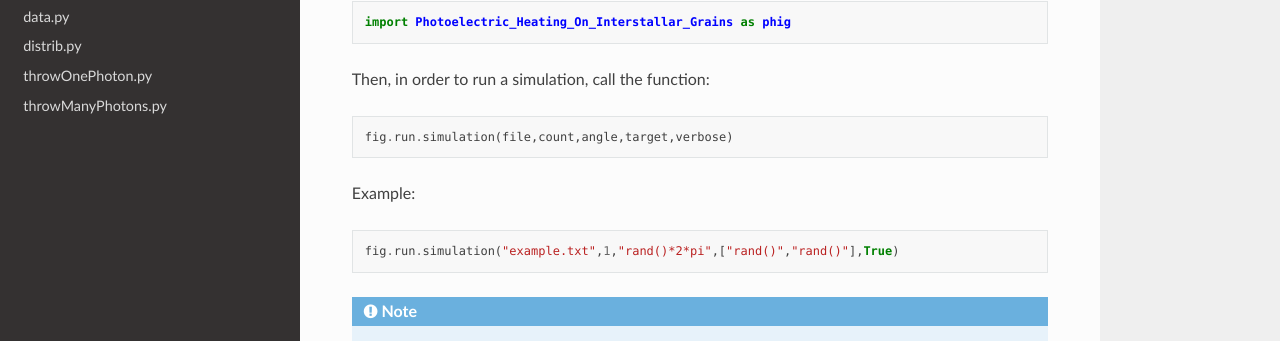
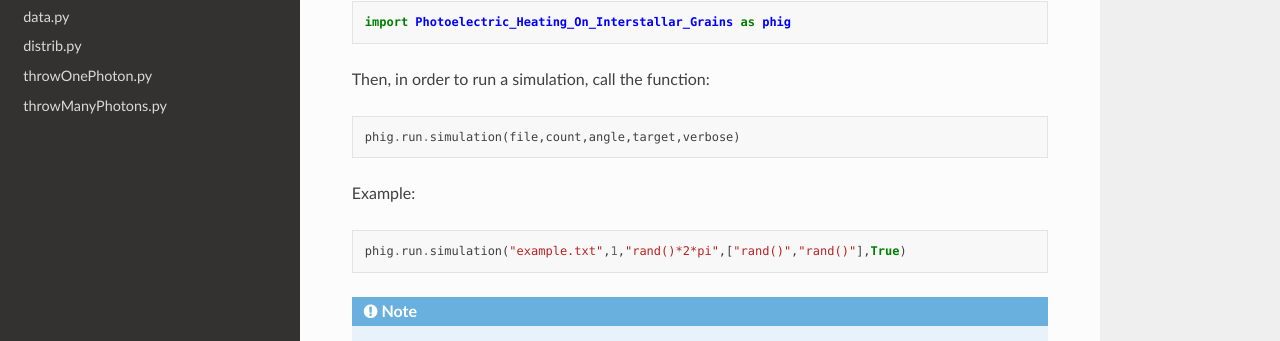
Before and after one commit to LeiRoF/M1-Photoelectric_Heat_On_Interstellar_Grains, a Sphinx documentation site: the page built from docs/getting_started.rst, in a window 1280 px wide and 900 px high, scrolled down 2040 px. Shown: the part 313-654 px from the top of the window. Built offline with Sphinx 7.4.7 and the Read the Docs theme 2.0.0, drawn with Linux system fonts in a browser that asks for light colours.

Commit message:
Little mitaske

```diff
--- a/docs/getting_started.rst
+++ b/docs/getting_started.rst
@@ -126,13 +126,13 @@ Then, in order to run a simulation, call the function:
 
 .. code:: python
 
-    fig.run.simulation(file,count,angle,target,verbose)
+    phig.run.simulation(file,count,angle,target,verbose)
 
 Example:
 
 .. code:: python
 
-    fig.run.simulation("example.txt",1,"rand()*2*pi",["rand()","rand()"],True)
+    phig.run.simulation("example.txt",1,"rand()*2*pi",["rand()","rand()"],True)
 
 .. note::
 
```
